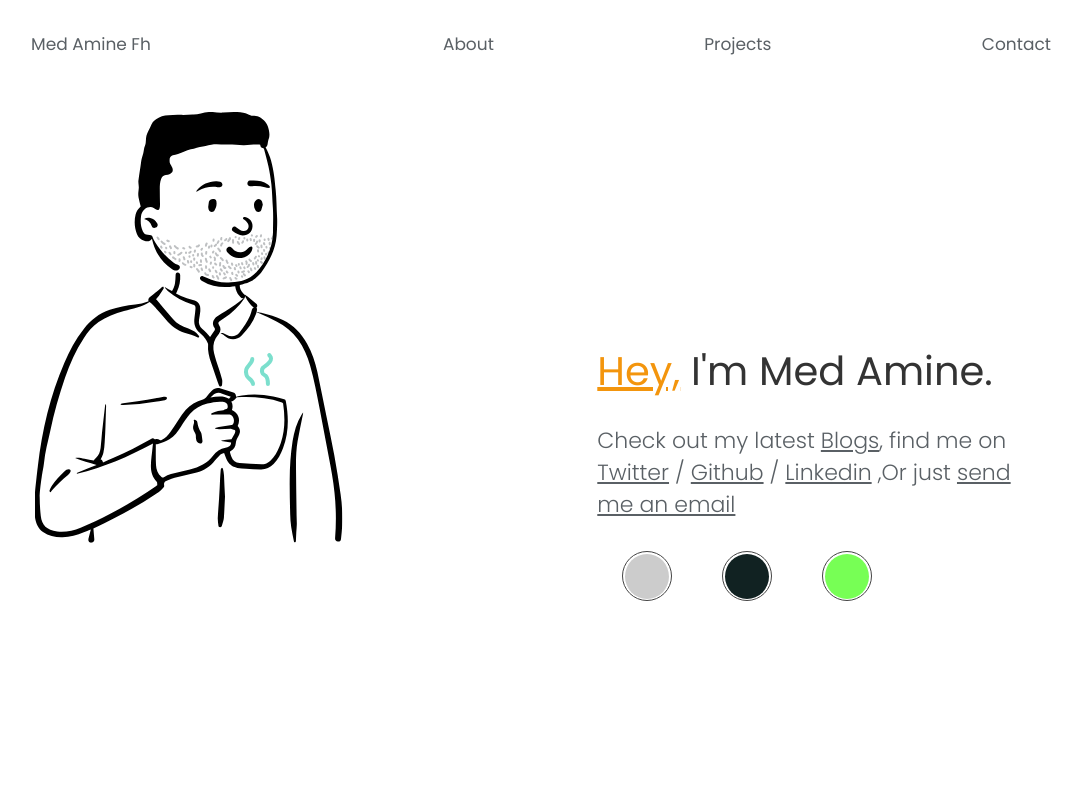
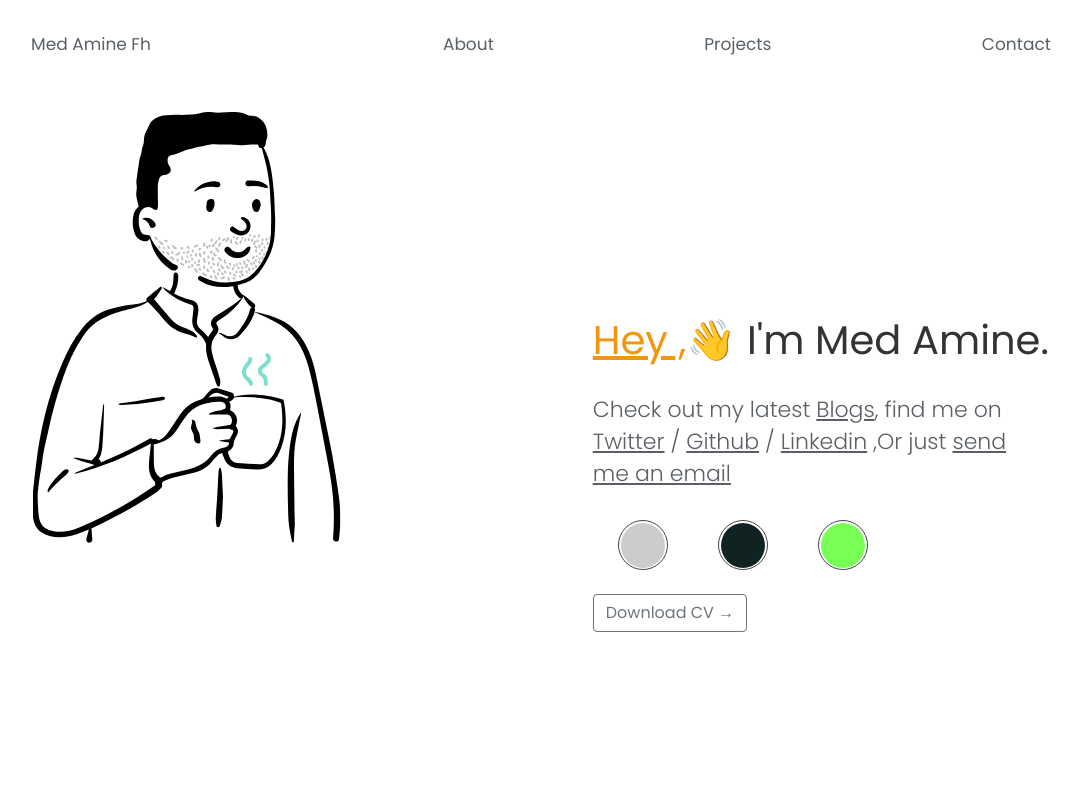
Before and after one commit to medaminefh/portfolio, a React (Create React App) app: page / in a window 1280 px wide. Shown: the top 800 px of the page, without its empty margins (99-1181 px from the left). Built offline with nearby package versions, Linux system fonts and the light colour scheme; no server answers.

Commit message:
add a CV button

```diff
--- a/src/components/About.js
+++ b/src/components/About.js
@@ -60,7 +60,11 @@ function About({ toggle }) {
     <AboutMe id="about">
       <div>
         <h1>
-          <Important>Hey,</Important> I'm Med Amine.
+          <Important>Hey ,</Important>
+          <span role="img" aria-label="hand">
+            👋{" "}
+          </span>
+          I'm Med Amine.
         </h1>
         <h4>
           Check out my latest{" "}
@@ -100,6 +104,18 @@ function About({ toggle }) {
         </h4>
 
         <Bullets toggle={toggle} />
+        <a
+          role="button"
+          className="btn btn-outline-secondary mt-4"
+          href="https://drive.google.com/uc?id=1e8PjkQxoZHUEdPEdBYcauv_wzbKdaf0s"
+          rel="noreferrer noopener"
+          target="_blank"
+        >
+          Download CV{" "}
+          <span role="img" aria-label="hand">
+            →
+          </span>
+        </a>
       </div>
       <img src={Img} alt="drinking cafee" />
     </AboutMe>
```
